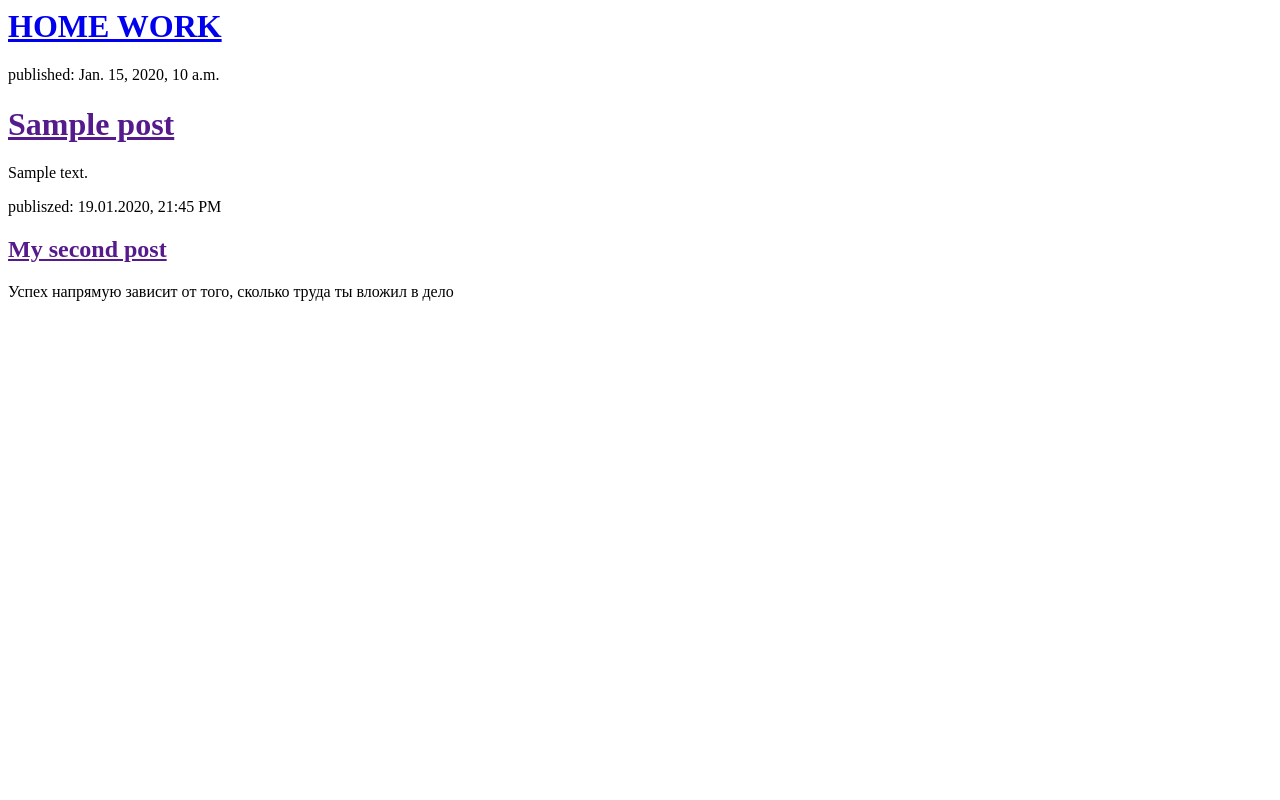
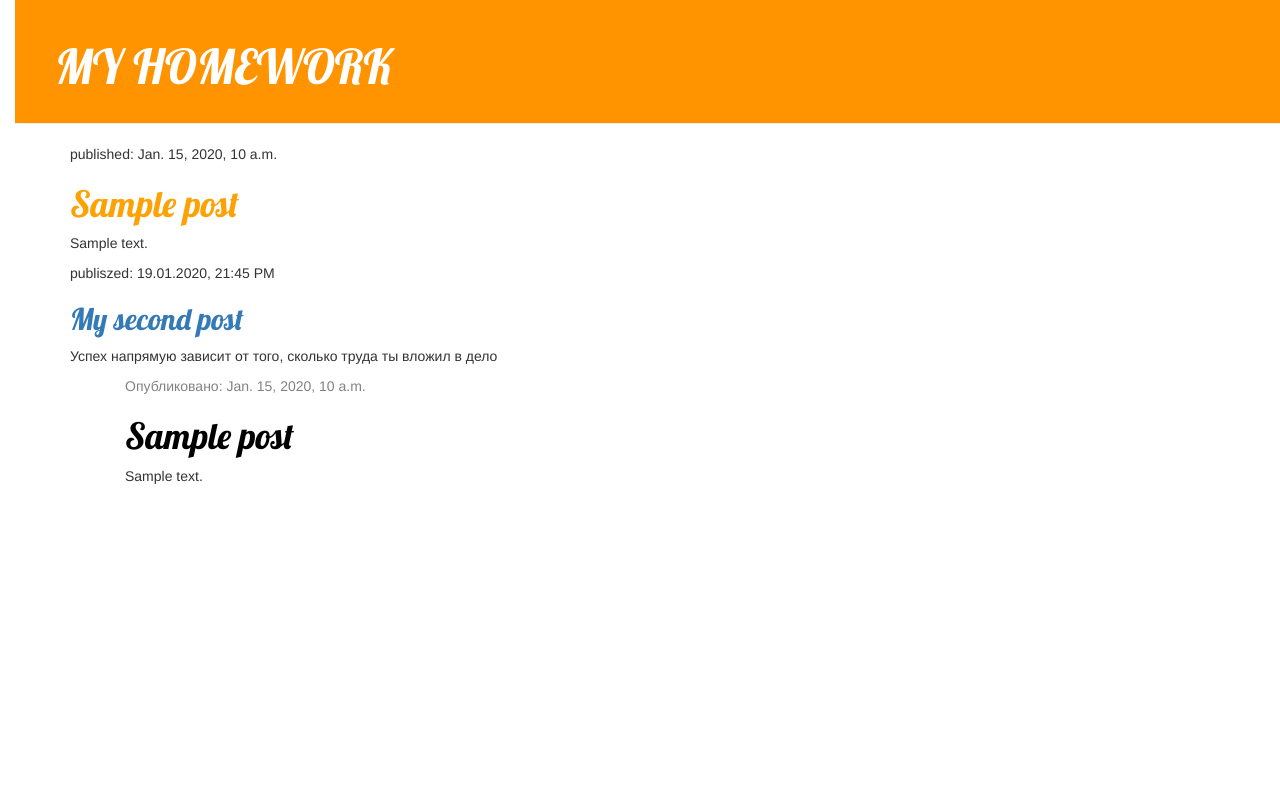
Before and after one commit to Beksultan27/djangogirls, a Django app: page / in a window 1280 px wide. Run offline with Django 3.2, Linux system fonts and the light colour scheme; tables that the repository leaves empty hold one stand-in row (values such as "Sample post"); some libraries are stand-ins or nearby versions.

Commit message:
Added view and template for detailed blog post as well as CSS for the site.

```diff
--- /dev/null
+++ b/blog/static/css/blog.css
@@ -0,0 +1,55 @@
+h1 a {
+    color: #FCA205;
+    font-family: 'Lobster';
+}
+
+body {
+    padding-left: 15px;
+}
+
+.page-header {
+    background-color: #ff9400;
+    margin-top: 0;
+    padding: 20px 20px 20px 40px;
+}
+
+.page-header h1, .page-header h1 a, .page-header h1 a:visited, .page-header h1 a:active {
+    color: #ffffff;
+    font-size: 36pt;
+    text-decoration: none;
+}
+
+.content {
+    margin-left: 40px;
+}
+
+h1, h2, h3, h4 {
+    font-family: 'Lobster', cursive;
+}
+
+.date {
+    color: #828282;
+}
+
+.save {
+    float: right;
+}
+
+.post-form textarea, .post-form input {
+    width: 100%;
+}
+
+.top-menu, .top-menu:hover, .top-menu:visited {
+    color: #ffffff;
+    float: right;
+    font-size: 26pt;
+    margin-right: 20px;
+}
+
+.post {
+    margin-bottom: 70px;
+}
+
+.post h1 a, .post h1 a:visited {
+    color: #000000;
+}
--- a/blog/urls.py
+++ b/blog/urls.py
@@ -3,4 +3,5 @@ from . import views
 
 urlpatterns = [
     path('', views.post_list, name='post_list'),
+    path('post/<int:pk>/', views.post_detail, name='post_detail')
 ]
--- a/blog/views.py
+++ b/blog/views.py
@@ -1,4 +1,4 @@
-from django.shortcuts import render
+from django.shortcuts import render, get_object_or_404
 from django.utils import timezone
 from .models import Post
 
@@ -6,3 +6,8 @@ from .models import Post
 def post_list(request):
     posts = Post.objects.filter(published_date__lte=timezone.now()).order_by('published_date')
     return render(request, 'blog/post_list.html', {'posts': posts})
+    Post.objects.get(pk=pk)
+
+def post_detail(request, pk):
+    post = get_object_or_404(Post, pk=pk)
+    return render(request, 'blog/post_detail.html', {'post': post})
--- /dev/null
+++ b/templates/blog/base.html
@@ -0,0 +1,24 @@
+{% load static %}
+<html>
+    <head>
+        <title>Beks's blog</title>
+        <link rel="stylesheet" href="//maxcdn.bootstrapcdn.com/bootstrap/3.2.0/css/bootstrap.min.css">
+        <link rel="stylesheet" href="//maxcdn.bootstrapcdn.com/bootstrap/3.2.0/css/bootstrap-theme.min.css">
+        <link href="https://fonts.googleapis.com/css?family=Lobster&subset=latin,cyrillic" rel="stylesheet" type="text/css">
+        <link rel="stylesheet" href="{% static 'css/blog.css' %}">
+     </head>
+
+    <body>
+        <div class="page-header">
+        <h1><a href="/">MY HOMEWORK</a></h1>
+    </div>
+    <div class="content container">
+        <div class="row">
+            <div class="col-md-8">
+            {% block content %}
+            {% endblock %}
+            </div>
+        </div>
+    </div>
+    </body>
+</html>
--- a/templates/blog/post_list.html
+++ b/templates/blog/post_list.html
@@ -1,24 +1,34 @@
-<html>
-    <head>
-        <title>Beks's blog</title>
-    </head>
-    <body>
+{% extends 'blog/base.html' %}
+
+{% block content %}
+{% for post in posts %}
         <div>
-            <h1><a href="/">HOME WORK</a></h1>
+            <p>published: {{ post.published_date }}</p>
+            <h1><a href="{% url 'post_detail' pk=post.pk %}">{{ post.title }}</a></h1>
+            <p>{{ post.text|linebreaksbr }}</p>
         </div>
-
-        {% for post in posts %}
-    <div>
-        <p>published: {{ post.published_date }}</p>
-        <h1><a href="">{{ post.title }}</a></h1>
-        <p>{{ post.text|linebreaksbr }}</p>
-    </div>
-        {% endfor %}
 
         <div>
             <p>publiszed: 19.01.2020, 21:45 PM</p>
             <h2><a href="">My second post</a></h2>
             <p>Успех напрямую зависит от того, сколько труда ты вложил в дело</p>
         </div>
-    </body>
-</html>
+
+
+        <div class="content container">
+        <div class="row">
+            <div class="col-md-8">
+                {% for post in posts %}
+                    <div class="post">
+                        <div class="date">
+                            <p>Опубликовано: {{ post.published_date }}</p>
+                        </div>
+                        <h1><a href="">{{ post.title }}</a></h1>
+                        <p>{{ post.text|linebreaksbr }}</p>
+                    </div>
+                {% endfor %}
+            </div>
+        </div>
+        </div>
+{% endfor %}
+{% endblock %}
```
Also changed, not shown: templates/blog/post_detail.html (added, +13 -0 lines).
